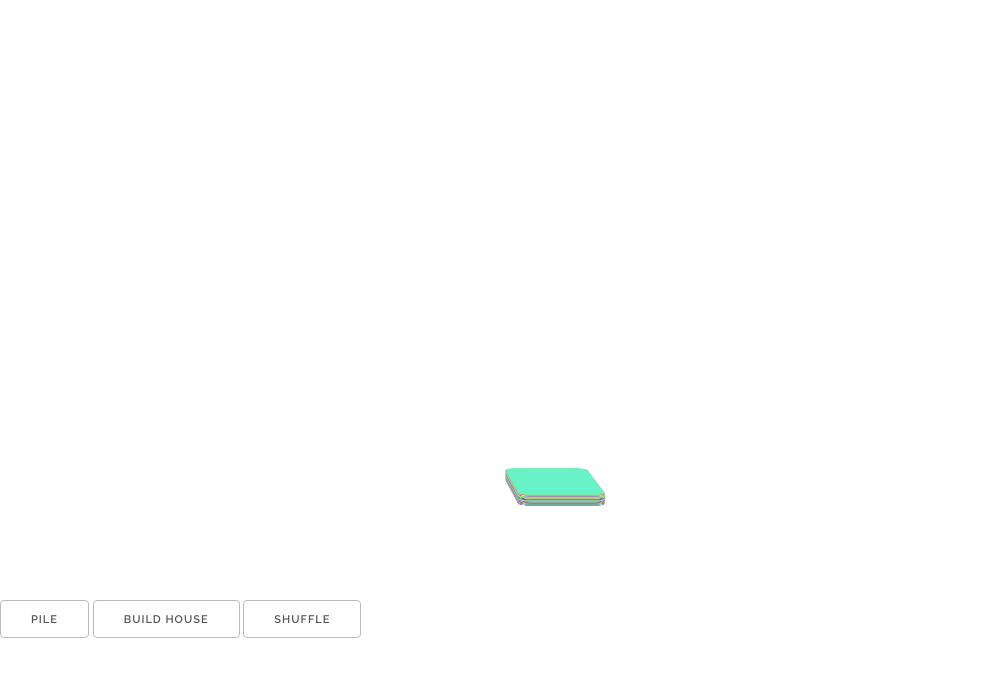
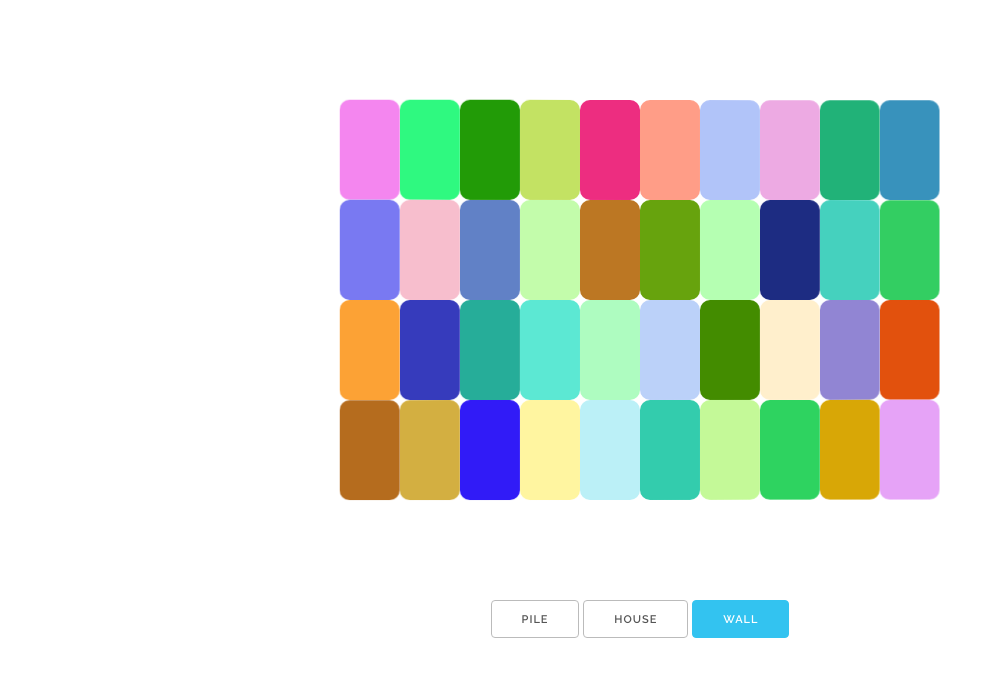
Before and after one commit to daniel-lundin/snabbt.js, a website: page docs/cards.html in a window 1280 px wide. Shown: the whole page, without its empty margins (0-1003 px from the left). Drawn offline with nearby package versions, Linux system fonts and the light colour scheme.

Commit message:
Finalized cards demo

```diff
--- a/docs/houseofcards.html
+++ b/docs/cards.html
@@ -2,47 +2,39 @@
 <html lang="en">
   <head>
     <meta charset="UTF-8">
-    <meta name="viewport" content="width=device-width, initial-scale=1">
 
     <title>snabbt.js</title>
     <link href='http://fonts.googleapis.com/css?family=Raleway:400,300,600' rel='stylesheet' type='text/css'>
 
-    <script type="text/javascript" src="https://cdnjs.cloudflare.com/ajax/libs/randomcolor/0.1.1/randomColor.js"></script>
+    <script type="text/javascript" src="http://cdnjs.cloudflare.com/ajax/libs/randomcolor/0.1.1/randomColor.js"></script>
 
     <link rel="stylesheet" href="css/normalize.css">
     <link rel="stylesheet" href="css/skeleton.css">
 
     <style>
-      html, body {
-        height: 100%;
-      }
       #container {
         width: 800px;
         height: 600px;
         margin: auto;
-        overflow: hidden;
+        perspective: 2000px;
+        -webkit-perspective: 2000px;
       }
       #surface {
-        /*perspective: 2000px;*/
         width: 800px;
         height: 600px;
         transform-style: preserve-3d;
-        /*transform: rotateX(-20deg) rotateY(20deg);*/
-
+        -webkit-transform-style: preserve-3d;
       }
       .card {
         position: absolute;
-        transform-style: preserve-3d;
       }
       .front {
         position: absolute;
         width: 100%;
         height: 100%;
         backface-visibility: hidden;
+        -webkit-backface-visibility: hidden;
         border-radius: 10px;
-        line-height: 70px;
-        text-align: center;
-        font-size: 4em;
       }
       .back {
         position: absolute;
@@ -50,22 +42,27 @@
         height: 100%;
         transform: rotateY(180deg);
         backface-visibility: hidden;
+        -webkit-backface-visibility: hidden;
         border-radius: 10px;
+      }
+      #toolbar {
+        text-align: center;
       }
     </style>
   </head>
-  <body>
+  <body onload="init()">
     <div id="container">
       <div id="surface">
       </div>
     </div>
-    <div>
+
+    <div id="toolbar" class="container">
+      <button id="pile_button">Pile</button>
+      <button id="house_button">House</button>
+      <button id="wall_button" class="button-primary">Wall</button>
     </div>
-    <button onclick="build_pile();">Pile</button>
-    <button onclick="build_house();">Build house</button>
-    <button onclick="shuffle()">Shuffle</button>
-    <script src="jquery-2.1.1.min.js"></script>
+
     <script src="snabbt.min.js"></script>
-    <script src="houseofcards.js"></script>
+    <script src="cards.js"></script>
   </body>
 </html>
--- a/docs/houseofcards.js
+++ b/docs/cards.js
@@ -2,10 +2,9 @@
  * House of cards
  */
 
-//var CARD_HEIGHT = 70;
-//var CARD_WIDTH = 50;
-var CARD_HEIGHT = 120;
-var CARD_WIDTH = 80;
+var CARD_HEIGHT = 100;
+var CARD_WIDTH = 60;
+var CARD_COUNT = 40;
 
 var WIDTH = 800;
 var HEIGHT = 600;
@@ -17,22 +16,17 @@ var TILTED_CARD_HEIGHT = Math.sin(PYTH_ANGLE) * CARD_HEIGHT;
 var TILTED_CARD_WIDTH = Math.cos(PYTH_ANGLE) * CARD_HEIGHT;
 var PYRAMID_WIDTH = TILTED_CARD_WIDTH * 2;
 
-var SPADES = '♠';
-var HEARTS = '♥';
-var DIAMONDS = '♦';
-var CLUBS = '♣';
-var suits = [SPADES, CLUBS, HEARTS, DIAMONDS];
-//var colors = ['black', 'black', 'red', 'red'];
-
-var colors = randomColor({count: 52});
+var COLORS = randomColor({count: 40});
 
 var PILE = 1;
 var HOUSE = 2;
-var current_mode = HOUSE;
+var WALL = 3;
+var current_mode = PILE;
 
 var formation_builders = {};
-formation_builders[PILE] = centered_pile_positions;
+formation_builders[PILE] = pile_positions;
 formation_builders[HOUSE] = centered_house_positions;
+formation_builders[WALL] = wall_positions;
 
 function create_card(container, index) {
   var card = document.createElement('div');
@@ -42,13 +36,11 @@ function create_card(container, index) {
 
   var front = document.createElement('div');
   front.className = 'front';
-  var xoffset = index % 4;
-  var yoffset = Math.floor(index / 4);
-  front.style.background = colors[index % colors.length];
+  front.style.background = COLORS[index % COLORS.length];
 
   var back = document.createElement('div');
   back.className = 'back';
-  back.style.background = colors[index % colors.length];
+  back.style.background = COLORS[index % COLORS.length];
 
   card.appendChild(front);
   card.appendChild(back);
@@ -61,7 +53,7 @@ var Deck = (function() {
   this.cards = [];
   this.card_index = [];
 
-  for(var i=0;i<52;++i) {
+  for(var i=0;i<CARD_COUNT;++i) {
     var container = document.getElementById('surface');
     this.cards.push(create_card(container, i));
   }
@@ -91,7 +83,7 @@ function build_formation(positions) {
       position: positions[i].position,
       rotation: positions[i].rotation,
       easing: 'cos',
-      perspective: 2000,
+      //perspective: 2000,
       delay: i * 50
     });
   }
@@ -101,17 +93,15 @@ function set_mode(mode) {
   if(mode == current_mode) {
     return;
   }
+
+  positions = formation_builders[mode]();
   from_positions = formation_builders[current_mode]();
-  positions = formation_builders[mode]();
+
   for(var i=0;i<positions.length;++i) {
-    if(from_positions[i]) {
-      positions[i].from_position = from_positions[i].position;
-      positions[i].from_rotation = from_positions[i].rotation;
-    } else {
-      positions[i].from_position = positions[i].position;
-      positions[i].from_rotation = positions[i].rotation;
-    }
+    positions[i].from_position = from_positions[i].position;
+    positions[i].from_rotation = from_positions[i].rotation;
   }
+
   build_formation(positions);
   current_mode = mode;
 }
@@ -120,7 +110,8 @@ function rotate_container() {
   var container = document.getElementById('surface');
   snabbt(container, {
     rotation: [0, 2*Math.PI, 0],
-    duration: 4000
+    duration: 10000,
+    loop: Infinity
   });
 }
 
@@ -129,10 +120,10 @@ function pile_positions() {
   Deck.reset();
   var i=0;
   var card=Deck.next_card();
-  var center = (HEIGHT-CARD_WIDTH)/2;
+  var center = (WIDTH - CARD_WIDTH)/2;
   while(card) {
     positions.push({
-      position: [center, BOTTOM + i*0.2, 100],
+      position: [center, BOTTOM - i*0.5, 300],
       rotation: [Math.PI/2, 0, 0],
     });
     ++i;
@@ -146,7 +137,7 @@ function house_positions(floors, x, y, z) {
   var positions = [];
   var i;
   for(i=0;i<floors;++i) {
-    positions = positions.concat(house_row_positions(floors - i, x + i * TILTED_CARD_WIDTH, y - i * CARD_HEIGHT, z));
+    positions = positions.concat(house_row_positions(floors - i, x + i * TILTED_CARD_WIDTH, y - i * TILTED_CARD_HEIGHT, z));
   }
 
   return positions;
@@ -155,6 +146,7 @@ function house_positions(floors, x, y, z) {
 function house_row_positions(count, x, y, z) {
   var positions = [];
   var i;
+  // Tilted cards
   for(i=0;i<count;++i) {
     card_positions = pyramid_postions(x + i*PYRAMID_WIDTH, y, z);
     positions.push({
@@ -166,6 +158,7 @@ function house_row_positions(count, x, y, z) {
       rotation: card_positions[1].rotation,
     });
   }
+  // Bridge cards
   for(i=0;i<count-1;++i) {
     positions.push({
       position: [x + i*PYRAMID_WIDTH + TILTED_CARD_WIDTH, y - TILTED_CARD_HEIGHT/2, z],
@@ -187,6 +180,25 @@ function pyramid_postions(x, y, z) {
   }];
 }
 
+function wall_positions() {
+  var positions = [];
+  var start_x = (WIDTH - 10 * CARD_WIDTH) / 2;
+  var start_y = (HEIGHT - 4 * CARD_HEIGHT) / 2;
+  for(var i=0;i<CARD_COUNT;++i) {
+    var x = (i % 10) * CARD_WIDTH + start_x;
+    var y = (Math.floor(i/10)) * CARD_HEIGHT + start_y;
+    positions.push({
+      position: [x, y, 0],
+      rotation: [0, 0, 0]
+    });
+  }
+  return positions;
+}
+
+function build_wall() {
+  set_mode(WALL);
+}
+
 function build_house() {
   set_mode(HOUSE);
 }
@@ -195,17 +207,32 @@ function build_pile() {
   set_mode(PILE);
 }
 
-function centered_pile_positions() {
-  // TODO: Actually center
-  return pile_positions();
-}
 function centered_house_positions() {
   // TODO: Actually center
   return house_positions(5, 200, BOTTOM, -300);
 }
 
-$(function() {
+function init() {
   Deck.reset();
-  build_pile();
-  //build_house(5, 200, 500);
-});
+  build_wall();
+  rotate_container();
+
+  // Event handlers
+  var buttons = {
+    "pile_button": PILE,
+    "house_button": HOUSE,
+    "wall_button": WALL
+  };
+
+  var click_handler = function(key) {
+    document.getElementById('pile_button').className = '';
+    document.getElementById('house_button').className = '';
+    document.getElementById('wall_button').className = '';
+    document.getElementById(key).className = 'button-primary';
+    set_mode(buttons[key]);
+  };
+
+  for(var key in buttons) {
+    document.getElementById(key).addEventListener('click', click_handler.bind(undefined, key));
+  }
+}
```
